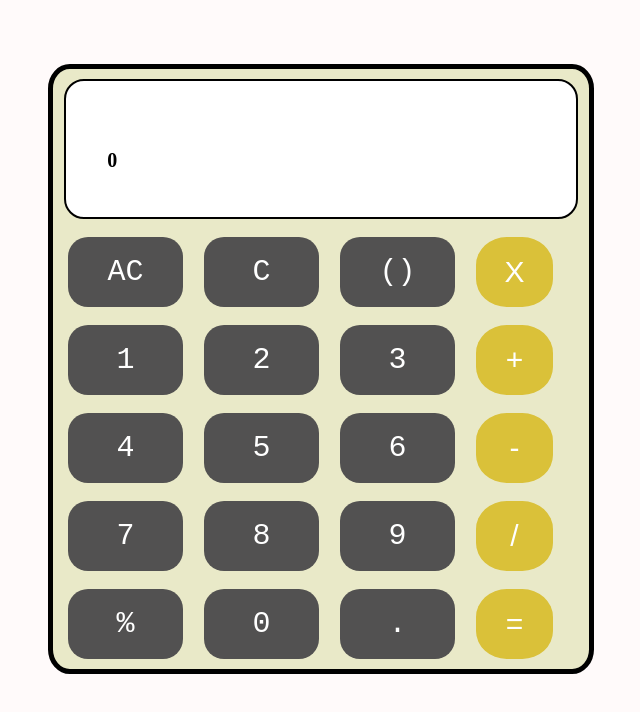
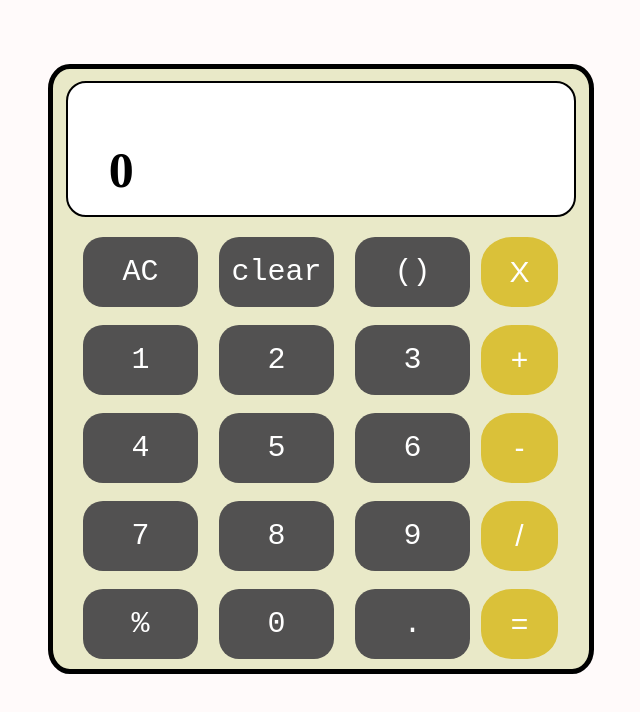
Before and after one commit to Haedeskerbex/Calculator, a plain HTML site: page index.html in a window 1280 px wide. Shown: the whole page, without its empty margins (24-664 px from the left). Drawn offline with Linux system fonts and the light colour scheme.

Commit message:
feat(buttons): add functionality to number buttons

```diff
--- a/index.html
+++ b/index.html
@@ -13,7 +13,7 @@
             <h1 id="result">0</h1>
         </div>
             <button id="remove" class="nums">AC</button>
-            <button id="nC" class="nums">C</button>
+            <button id="nC" class="nums">clear</button>
             <button id="paranthesis" class="nums">()</button>
             <button id="mod" class="nums">%</button>
             <button id="divide" class="arthmetics">/</button>
@@ -33,9 +33,6 @@
             <button id="n0" class="nums">0</button>
             <button id="dot" class="nums">.</button>
     </div>
-    <div class="history">
-
-    </div>
     <script src="main.js"></script>
 </body>
 </html>
--- a/main.css
+++ b/main.css
@@ -17,6 +17,8 @@ body{
 }
     .result{
       grid-area: 1/1/2/5;
+      display: flex;
+      flex-direction: column;
       justify-self:center;
       align-self:center;
       border: 2px solid black;
@@ -24,18 +26,26 @@ body{
       height: 85%;
       border-radius: 20px;
       background-color: white;
+      overflow:hidden;
+      box-sizing: border-box;
     }
-        #calc,#result{
+      #result{
+
             margin-left:8%;
-            min-height: 1vh;
-            padding-bottom: 1em;
+            white-space: normal;
+            font-size: 50px;
+        }
+      #calc{
+            margin-left:8%;
+            min-height: 0.5vh;
             white-space: normal;
             font-size: 20px;
-        }
+            margin-bottom: 0px;
+      }
 
     .nums{
       width: 9vw;
-      margin-left: 15px;
+      margin-left: 30px;
       margin-bottom: 10px;
       border: none;
       border-radius: 20px;
@@ -53,7 +63,7 @@ body{
 
     }
     .arthmetics{
-      margin-left: 15px;
+      margin-left: 20px;
       width: 6vw;
       padding: 5px;
       border: none;
--- a/main.js
+++ b/main.js
@@ -120,3 +120,15 @@ paranthesis.addEventListener('click', (e) => {
         paran = true;
     }
 })
+dot.addEventListener('click', (e) => {
+    if (arth) {
+        calc.innerText += ".";
+        arth = false;
+}
+})
+equals.addEventListener('click',(e) =>{
+    result.innerText=eval(calc.innerText);
+})
+c.addEventListener('click',(e)=>{
+    calc.innerText=calc.innerText.slice(0,-1);
+})
```
